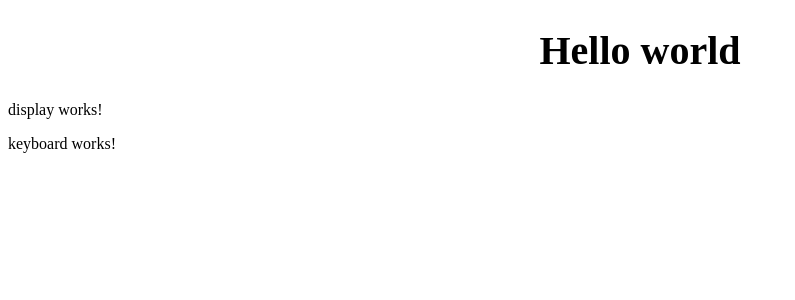
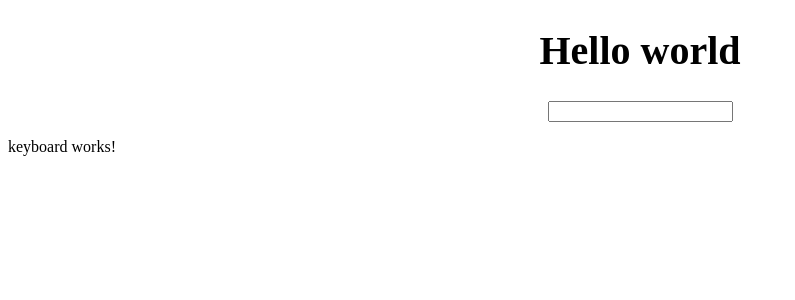
Before and after one commit to RiccardoSignorini/angular-calculator, an Angular app: page / in a window 1280 px wide. Shown: the top 300 px of the page, without its empty margins (0-795 px from the left). Built offline with nearby package versions, Linux system fonts and the light colour scheme.

Commit message:
add input (display calculator)

```diff
--- a/src/app/components/display/display.component.html
+++ b/src/app/components/display/display.component.html
@@ -1 +1,3 @@
-<p>display works!</p>
+<div id="display">
+    <input type="text">
+</div>
--- a/src/app/components/display/display.component.scss
+++ b/src/app/components/display/display.component.scss
@@ -0,0 +1,5 @@
+#display
+{
+    display: flex;
+    justify-content: center;
+}
```
